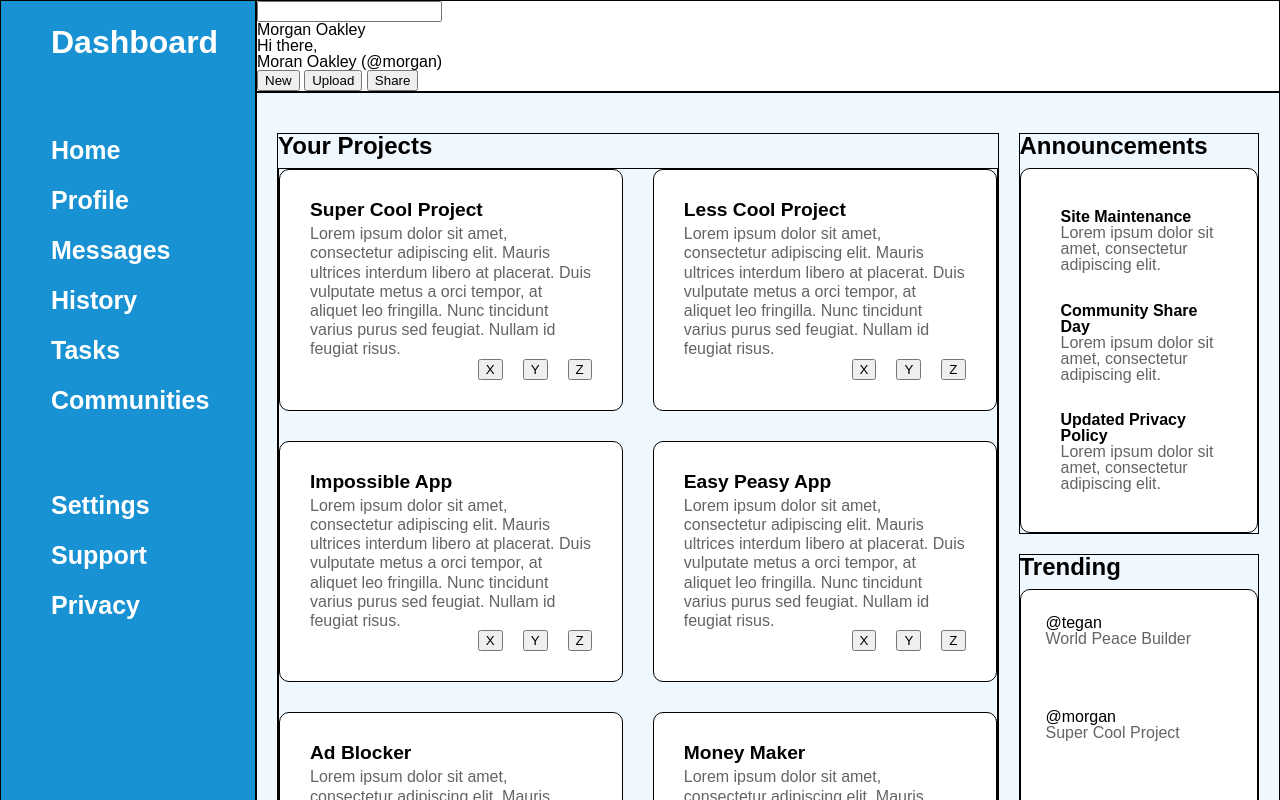
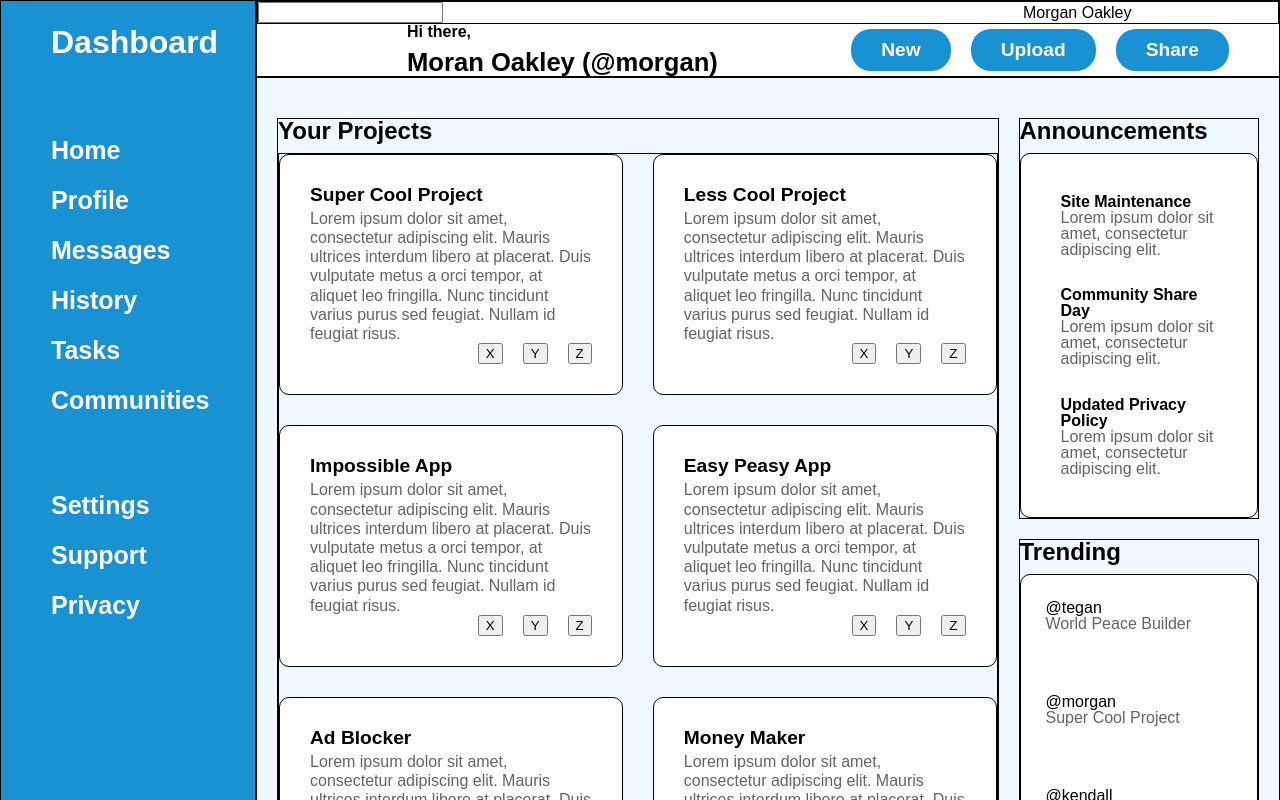
Before and after one commit to TylerMommsen/Admin-Dashboard, a plain HTML site: page index.html in a window 1280 px wide. Drawn offline with Linux system fonts and the light colour scheme.

Commit message:
Completed main profile display/greeting section layout.

```diff
--- a/index.html
+++ b/index.html
@@ -19,12 +19,16 @@
                 </div>
             </div>
             <div class="main-profile-display">
-                <p>Hi there,</p>
-                <h1>Moran Oakley (@morgan)</h1>
+                <div class="profile-display-name">
+                    <p>Hi there,</p>
+                    <h1 id="name">Moran Oakley (@morgan)</h1>
+                </div>
 
-                <button class="profile-buttons">New</button>
-                <button class="profile-buttons">Upload</button>
-                <button class="profile-buttons">Share</button>
+                <div class="main-profile-display-buttons">
+                    <button class="profile-buttons">New</button>
+                    <button class="profile-buttons">Upload</button>
+                    <button class="profile-buttons">Share</button>
+                </div>
             </div>
         </div>
 
--- a/style.css
+++ b/style.css
@@ -65,6 +65,53 @@ a {
 .header {
     border: 1px solid black;
     grid-column: 2;
+    display: grid;
+}
+
+.search-section {
+    border: 1px solid black;
+    display: grid;
+    grid-template-columns: 3fr 1fr;
+    align-items: center;
+}
+
+.main-profile-display {
+    display: grid;
+    grid-template-columns: 1fr 1fr;
+}
+
+.profile-display-name {
+    display: flex;
+    flex-direction: column;
+    gap: 10px;
+    justify-content: center;
+    font-weight: bold;
+    margin-left: 150px;
+}
+
+#name {
+    font-size: 1.6rem;
+}
+
+.main-profile-display-buttons {
+    display: flex;
+    justify-content: right;
+    align-items: center;
+    margin-right: 50px;
+    gap: 20px;
+}
+
+.profile-buttons {
+    background-color: #1992D4;
+    color: white;
+    padding-top: 10px;
+    padding-bottom: 10px;
+    padding-right: 30px;
+    padding-left: 30px;
+    border-radius: 20px;
+    font-size: 1.2rem;
+    font-weight: bold;
+    border: none
 }
 
 .nav {
```
